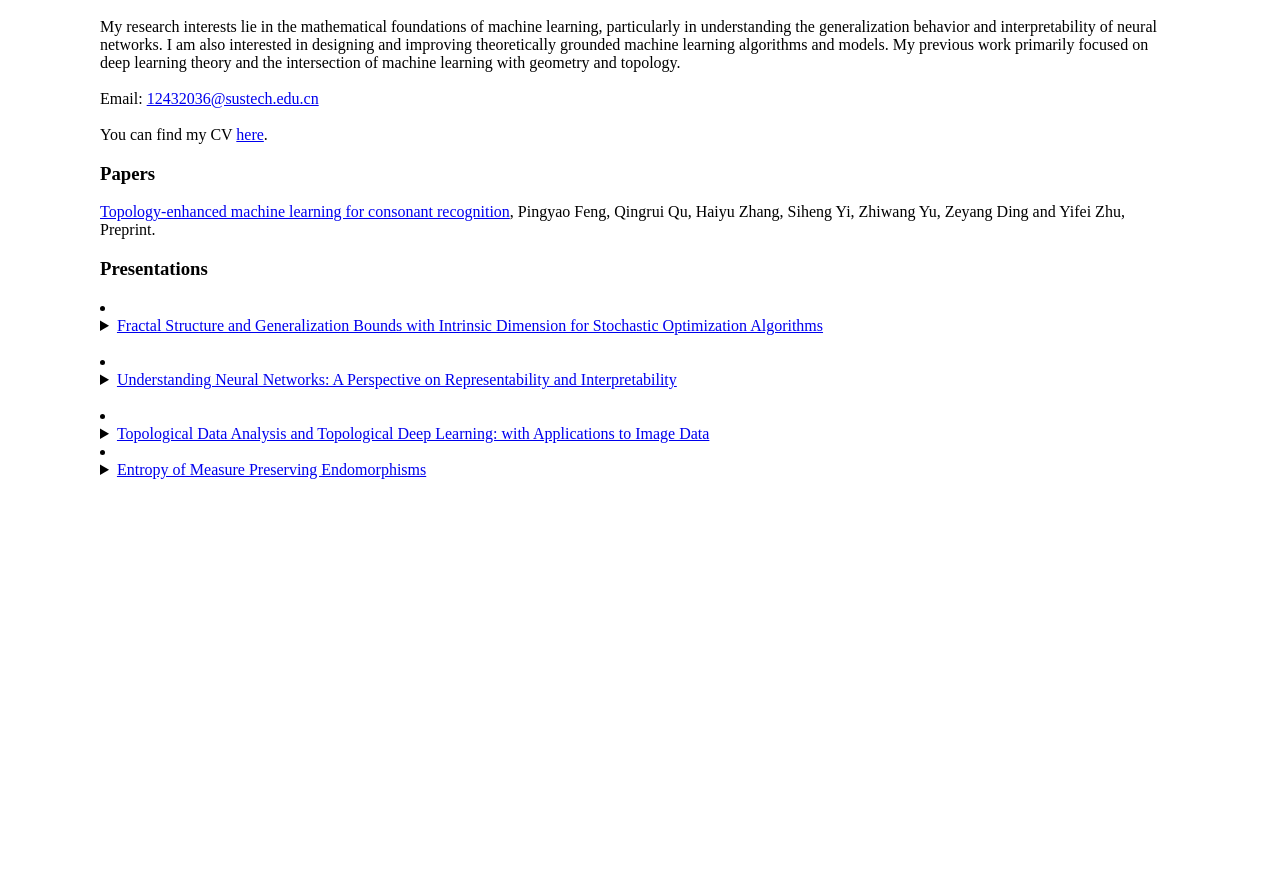
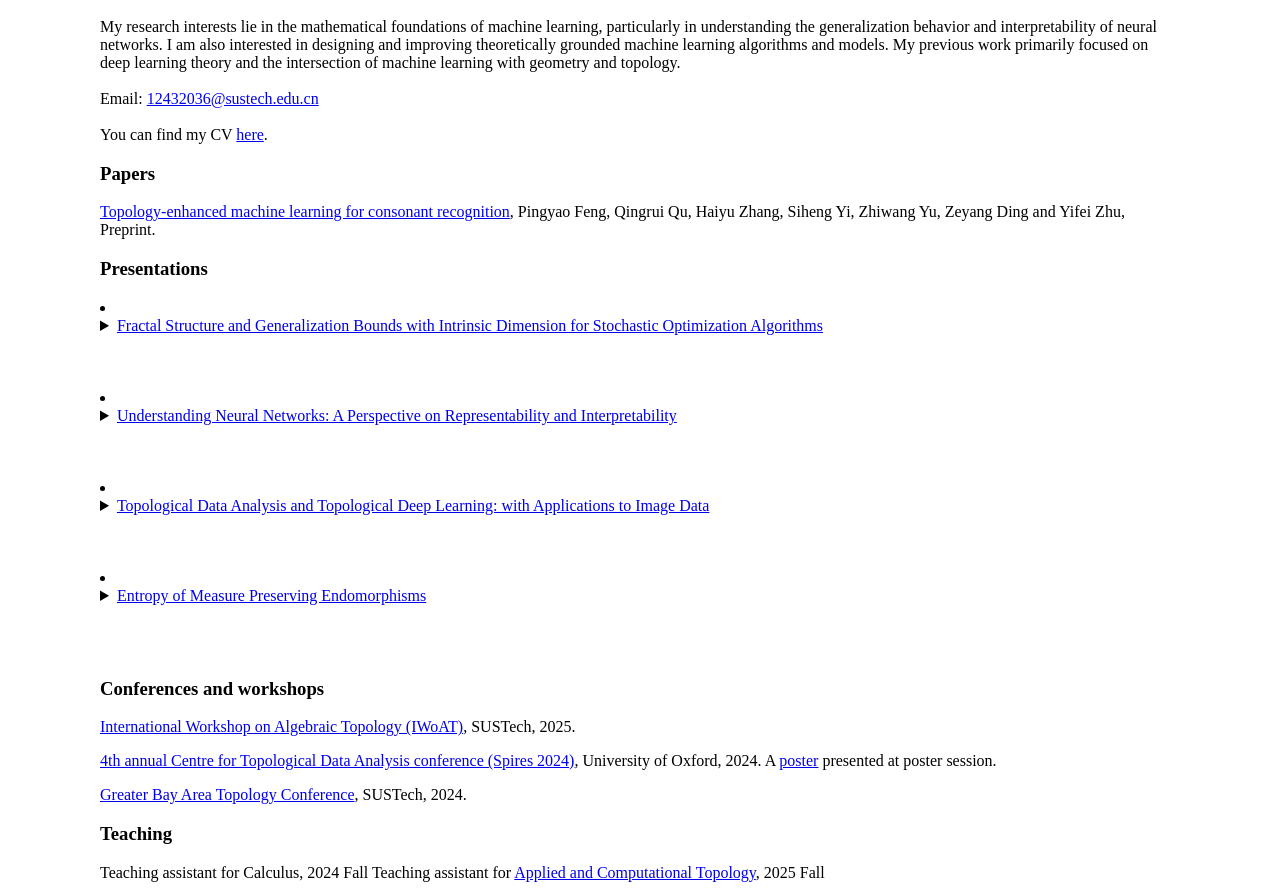
Before and after one commit to zhanghaiyu123/HaiyuZhang.github.io, a plain HTML site: page index.html in a window 1280 px wide. Shown: the part 103-993 px from the top of the page. Before the commit the page ends 800 px from the top, so only its background shows below. Drawn offline with Linux system fonts and the light colour scheme.

Commit message:
Update index.html

```diff
--- a/index.html
+++ b/index.html
@@ -50,6 +50,8 @@ This talk reviews these existing results, elaborates on the limitations of curre
 			</details>
 		</li>
 
+			<br> <br>
+
 					<li>
 			<details>
 				<summary>
@@ -60,10 +62,13 @@ This talk reviews these existing results, elaborates on the limitations of curre
 			</details>
 		</li>
 
+			<br> <br>
+
 							<li>
 			<details>
 				<summary>
 					<a href="Research/TDA_TDL_slides.pdf" target="_blank">Topological Data Analysis and Topological Deep Learning: with Applications to Image Data</a>
+						<br> <br>
 				</summary>
 			 This talk summarizes the foundational work by Carlsson et al. on Topological Data Analysis and Topological Deep Learning in image processing, and presents some results of reproduction and improvement of relevant models.
 
@@ -72,6 +77,7 @@ It begins by reviewing the groundbreaking TDA study on natural image patches in
 Building on this insight, and inspired by <a href="https://jmlr.org/papers/v24/21-0073.html" target="_blank">Love et al, 2023</a>, an optimized topological CNN model for image classification is proposed. This model improves performance by embedding the topological structure into the neural network and sampling convolution kernels from non-uniform probability distributions defined on these manifolds.
 			</details>
 		</li>
+			<br> <br>
 
 					<li>
 			<details>
@@ -82,6 +88,28 @@ Building on this insight, and inspired by <a href="https://jmlr.org/papers/v24/2
 		This talk primarily references the first chapter of the book, <a href="https://www.cambridge.org/core/books/conformal-fractals/2D571156235E48946568D59B1FFDAA0E" target="_blank">Conformal Fractals – Ergodic Theory Methods</a>. It introduces the motivation, definition and properties of the conditional entropy of partitions and the measure-theoretic entropy of Measure Preserving Endomorphisms.
 			</details>
 		</li>
+			<br> <br>
+
+		<h3>Conferences and workshops</h3>
+		 <p>
+  <a href="https://iwoat.github.io/2025/special" target="_blank">International Workshop on Algebraic Topology (IWoAT)</a>, SUSTech, 2025.
+</p>
+
+			 <p>
+  <a href="https://www.maths.ox.ac.uk/groups/ml-and-ds/topological-data-analysis/spires-2024" target="_blank"> 4th annual Centre for Topological Data Analysis conference (Spires 2024)</a>, University of Oxford, 2024. A  <a href="https://yifeizhu.github.io/tail-poster.pdf" target="_blank">poster</a> presented at poster session.
+</p>
+
+					 <p>
+  <a href="https://gbatc.github.io/" target="_blank">Greater Bay Area Topology Conference</a>, SUSTech, 2024.
+</p>
+
+
+		<h3>Teaching</h3>
+		Teaching assistant for Calculus, 2024 Fall
+		Teaching assistant for <a href="https://yifeizhu.github.io/341/" target="_blank">Applied and Computational Topology</a>, 2025 Fall
+
+
+
 <!--		<div class="Writings">
 	      <h3><a id="Writings"></a>Writings</h3>
 		 <ul>
```
